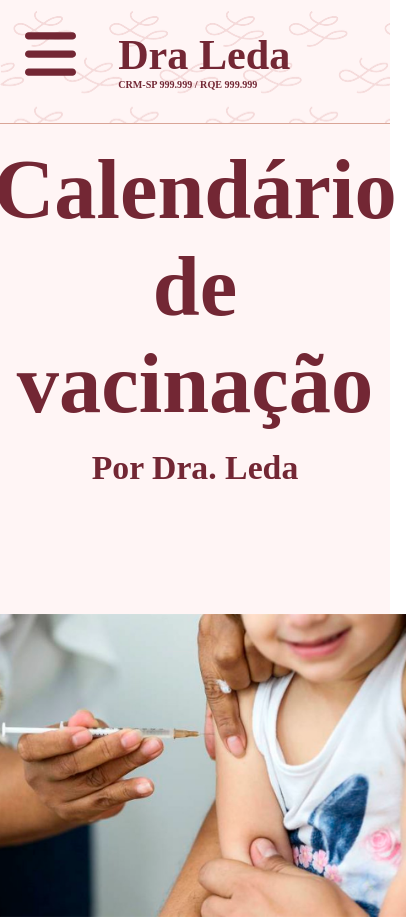
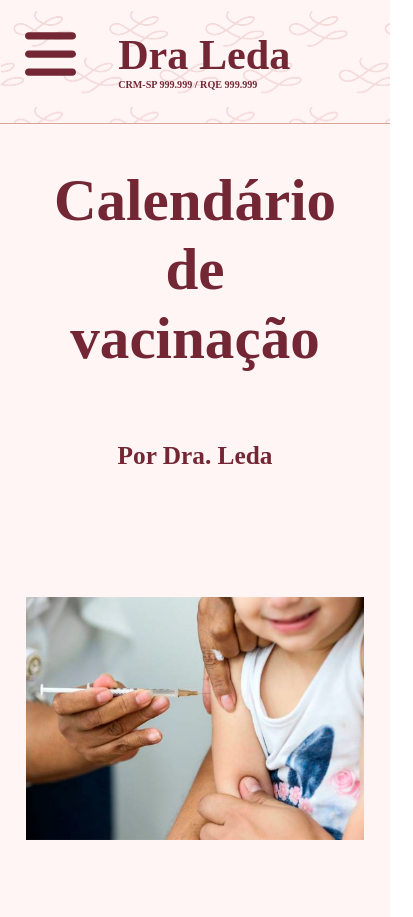
Before and after one commit to lllippe/site-leda, a plain HTML site: page blog/1/index.html in a window 390 px wide. Shown: the top 917 px of the page, 413 px wide, since content can reach past the window. Drawn offline with nearby package versions, Linux system fonts and the light colour scheme; a web font is replaced by a local one.

Commit message:
Add files via upload

```diff
--- a/styles/blog.css
+++ b/styles/blog.css
@@ -467,16 +467,22 @@
     }
 
     .blog-post-content-h2 {
-        font-size: 10vh;
+        font-size: 7vh;
         text-align: center;
-        padding: 2vh;
+        padding: 5vh;
+    }
+
+    .blog-post-content-h3 {
+        font-size: 3vh;
+        padding-top: 3vh;
     }
 
     .blog-post-content-img {
-        width: 50vh;
+        width: 40vh;
     }
 
     .blog-post-content-p {
+        font-size: 2.5vh;
         padding: 2vh;
     }
 
```
